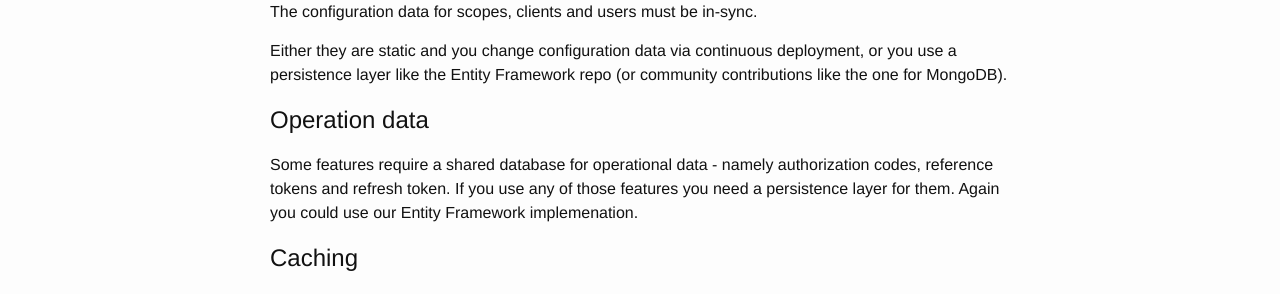
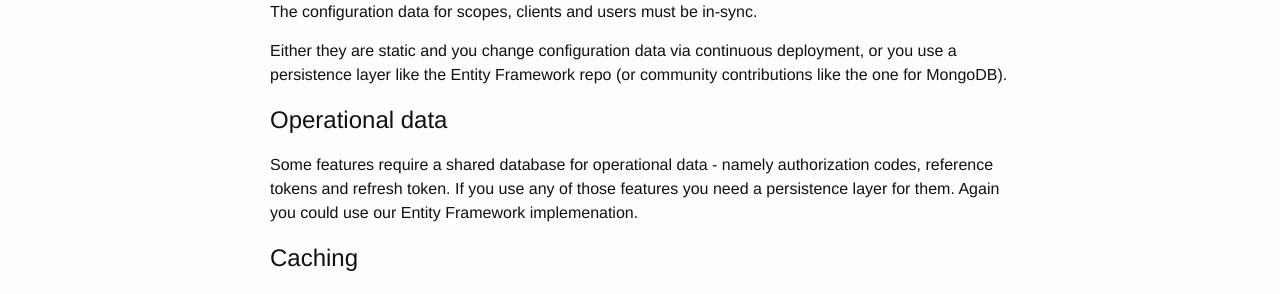
Before and after one commit to IdentityServer/Documentation, a Jekyll site: the page built from docsv2/advanced/deployment.md, in a window 1280 px wide. Shown: the part 742-1036 px from the top of the page. Built offline with Jekyll 4.4.1, drawn with Linux system fonts in a browser that asks for light colours; Markdown is read by kramdown in place of the engine named in the settings.

Commit message:
Update deployment.md

```diff
--- a/docsv2/advanced/deployment.md
+++ b/docsv2/advanced/deployment.md
@@ -35,7 +35,7 @@ The configuration data for scopes, clients and users must be in-sync.
 Either they are static and you change configuration data via continuous deployment, or you use a persistence layer like
 the Entity Framework repo (or community contributions like the one for MongoDB).
 
-## Operation data
+## Operational data
 
 Some features require a shared database for operational data - namely authorization codes, reference tokens and refresh token.
 If you use any of those features you need a persistence layer for them. Again you could use our Entity Framework implemenation.
```
